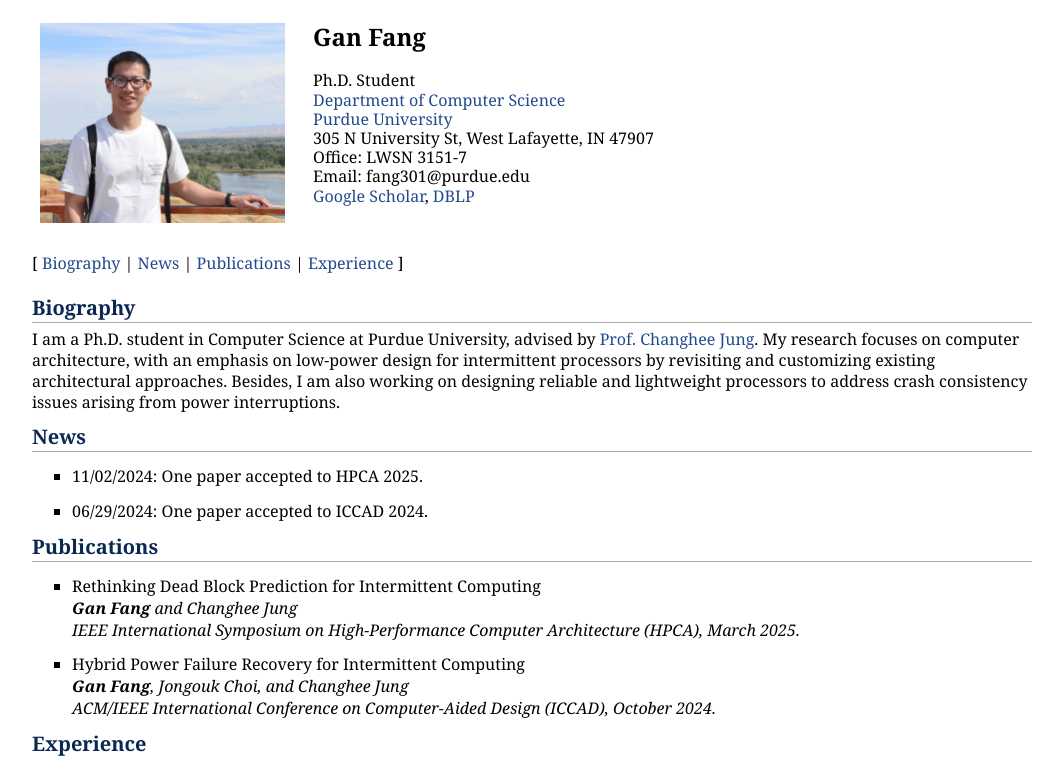
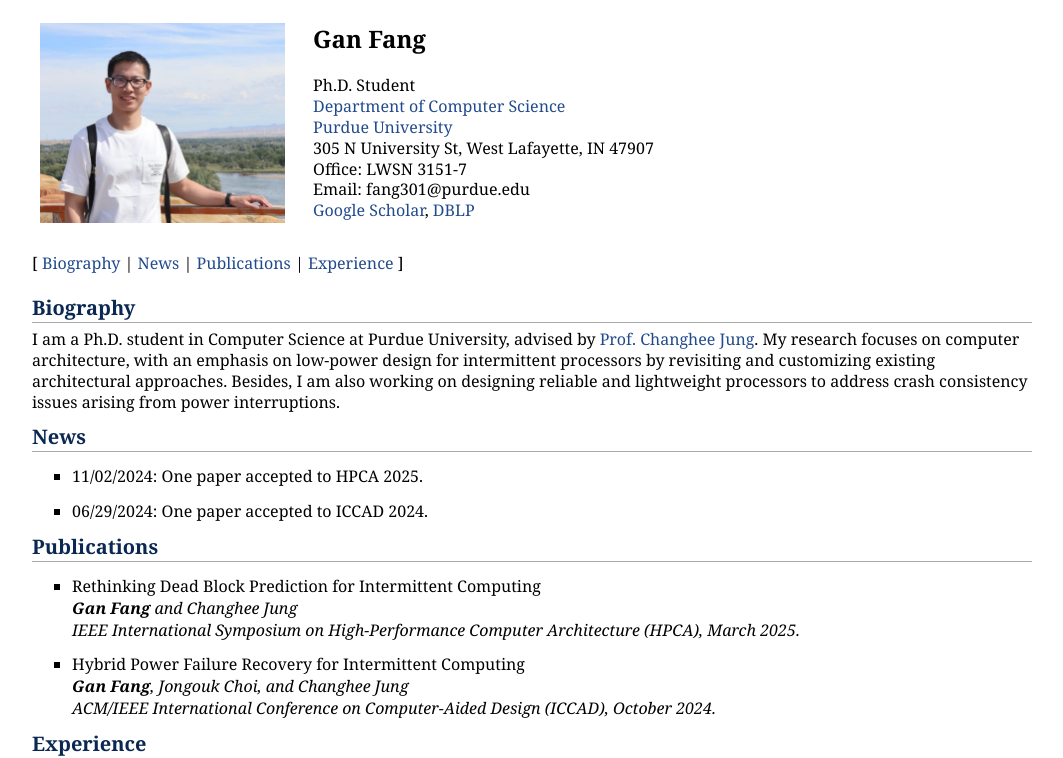
Before and after one commit to gfang99/gfang99.github.io, a plain HTML site: page index.html in a window 1280 px wide. Shown: the part 51-809 px from the top of the page, without its empty margins (108-1171 px from the left). Drawn offline with Linux system fonts and the light colour scheme.

Commit message:
adjust line height

```diff
--- a/index.html
+++ b/index.html
@@ -19,7 +19,7 @@
     <td style="width: 160px; vertical-align: top; text-align: center;">
         <img src="profile.jpg" alt="profile" style="width: auto; height: 200px;">
     </td>
-    <td style="vertical-align: top; padding-left: 20px; line-height: 1.2;">
+    <td style="vertical-align: top; padding-left: 20px; line-height: 1.3;">
         <font size="+2"><b>Gan Fang</b></font><br><br>
         Ph.D. Student<br>
         <a href="https://www.cs.purdue.edu/">Department of Computer Science</a><br>
```
